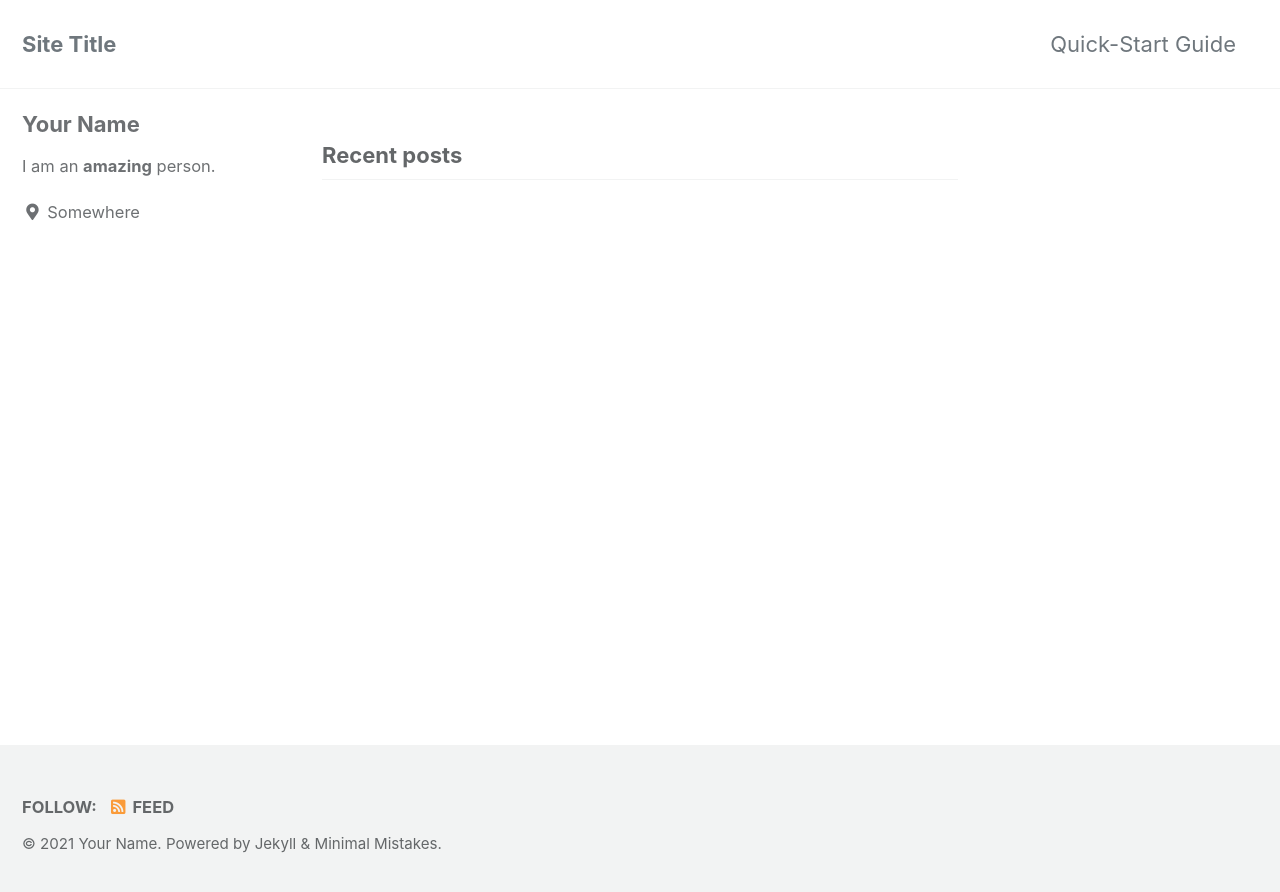
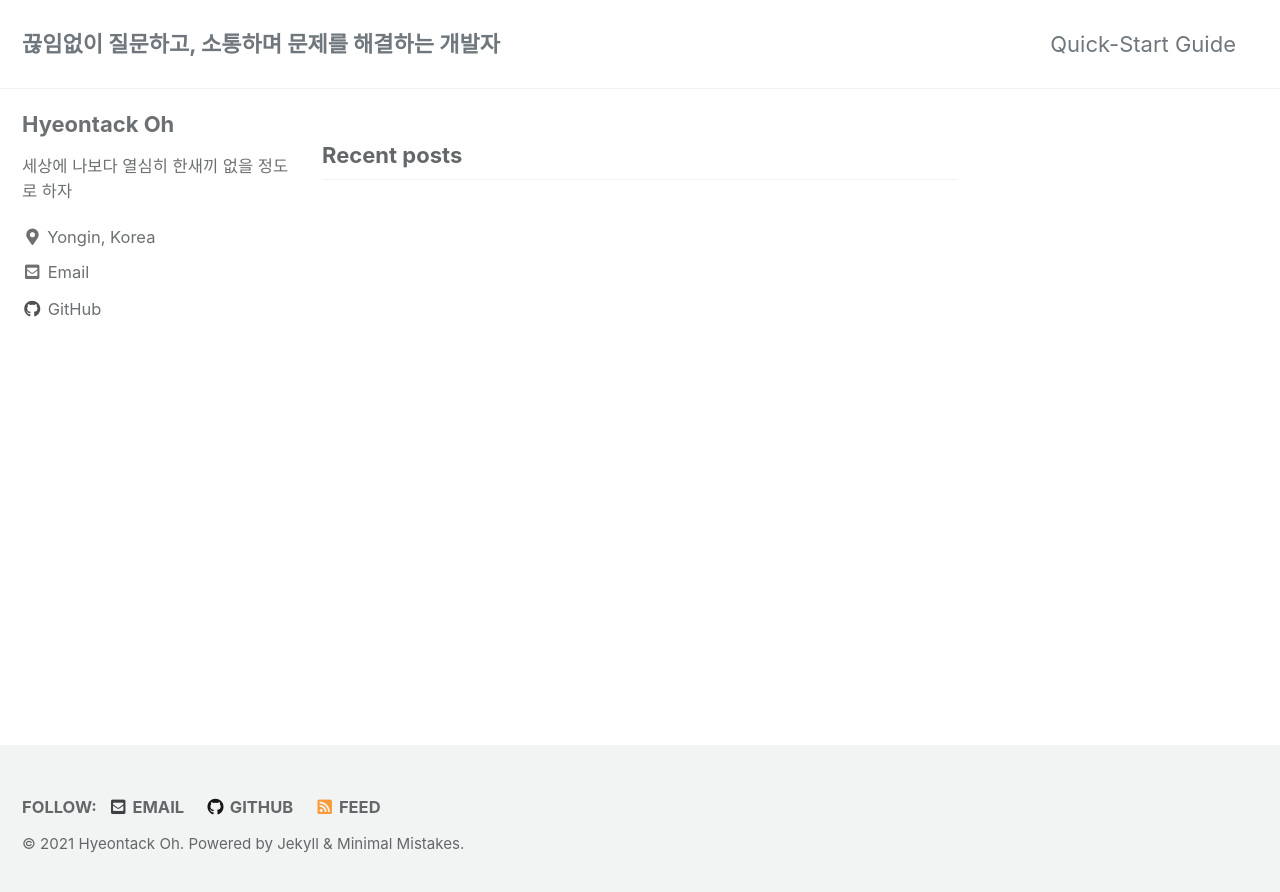
Before and after one commit to hyeontack5/hyeontack5.github.io, a Jekyll site: the page built from index.html, in a window 1280 px wide. Shown: the top 892 px of the page. Built offline with Jekyll 4.4.1, drawn with Linux system fonts in a browser that asks for light colours; cached includes are drawn as plain includes; the list of posts is cut into pages by our own code.

Commit message:
Jekyll 기본세팅

```diff
--- a/_config.yml
+++ b/_config.yml
@@ -12,21 +12,26 @@
 
 # theme                  : "minimal-mistakes-jekyll"
 # remote_theme           : "mmistakes/minimal-mistakes"
-minimal_mistakes_skin    : "default" # "air", "aqua", "contrast", "dark", "dirt", "neon", "mint", "plum", "sunrise"
+minimal_mistakes_skin    : "default" # 블로그 테마를 설정값입니다.
+# "air", "aqua", "contrast", "dark", "dirt", "neon", "mint", "plum", "sunrise"
 
 # Site Settings
-locale                   : "en-US"
-title                    : "Site Title"
+locale                   : "en-US" # 블로그 언어 설정 값입니다. 한국어 -> "ko-KR" 입니다.
+title                    : "🧑🏻‍💻 백엔드 개발자 오현택입니다." # 사이트 탭에 보여지는 제목 설정값입니다.
 title_separator          : "-"
-subtitle                 : # site tagline that appears below site title in masthead
-name                     : "Your Name"
+subtitle                 : # 메인 page 제목 하단의 소제목을 설정값입니다.
+# site tagline that appears below site title in masthead
+name                     : "Hyeontack Oh" # 화면 footer에 표시되는 값입니다.
 description              : "An amazing website."
-url                      : # the base hostname & protocol for your site e.g. "https://mmistakes.github.io"
+url                      : "https://hyeontack5.github.io" # 현재 블로그 URL 입니다.
+# the base hostname & protocol for your site e.g. "https://mmistakes.github.io"
 baseurl                  : # the subpath of your site, e.g. "/blog"
-repository               : # GitHub username/repo-name e.g. "mmistakes/minimal-mistakes"
+repository               : "https://github.com/hyeontack5/hyeontack5.github.io" # Github repo URL 입니다.
+# GitHub username/repo-name e.g. "mmistakes/minimal-mistakes"
 teaser                   : # path of fallback teaser image, e.g. "/assets/images/500x300.png"
 logo                     : # path of logo image to display in the masthead, e.g. "/assets/images/88x88.png"
-masthead_title           : # overrides the website title displayed in the masthead, use " " for no title
+masthead_title           : "끊임없이 질문하고, 소통하며 문제를 해결하는 개발자" # 사이트 메인 page 제목 설정값입니다.
+# overrides the website title displayed in the masthead, use " " for no title
 # breadcrumbs            : false # true, false (default)
 words_per_minute         : 200
 comments:
@@ -101,15 +106,16 @@ analytics:
 
 # Site Author
 author:
-  name             : "Your Name"
-  avatar           : # path of avatar image, e.g. "/assets/images/bio-photo.jpg"
-  bio              : "I am an **amazing** person."
-  location         : "Somewhere"
-  email            :
+  name             : "Hyeontack Oh" # 이름 설정 영역입니다.
+  avatar           : # 프로필 이미지 경로입니다.
+  # path of avatar image, e.g. "/assets/images/bio-photo.jpg"
+  bio              : "세상에 나보다 열심히 한새끼 없을 정도로 하자" # biography의 약칭으로, 자기소개 영역입니다.
+  location         : "Yongin, Korea" # 지역을 나타냅니다.
+  # email            : "sksgusxor@gamil.com" # email 주소 입니다. link에서 설정해줄 수도 있습니다.
   links:
     - label: "Email"
       icon: "fas fa-fw fa-envelope-square"
-      # url: "mailto:your.name@email.com"
+      url: "mailto:sksgusxor@gamil.com"
     - label: "Website"
       icon: "fas fa-fw fa-link"
       # url: "https://your-website.com"
@@ -119,9 +125,9 @@ author:
     - label: "Facebook"
       icon: "fab fa-fw fa-facebook-square"
       # url: "https://facebook.com/"
-    - label: "GitHub"
-      icon: "fab fa-fw fa-github"
-      # url: "https://github.com/"
+    - label: "GitHub" # 표시되는 이름입니다.
+      icon: "fab fa-fw fa-github" # fab fa-fw fa-{SNS NAME}으로 입력합니다.
+      url: "https://github.com/hyeontack5" # URL을 입력란 입니다.
     - label: "Instagram"
       icon: "fab fa-fw fa-instagram"
       # url: "https://instagram.com/"
@@ -129,6 +135,9 @@ author:
 # Site Footer
 footer:
   links:
+    - label: "Email"
+      icon: "fas fa-fw fa-envelope-square"
+      url: "mailto:sksgusxor@gamil.com"
     - label: "Twitter"
       icon: "fab fa-fw fa-twitter-square"
       # url:
@@ -137,7 +146,7 @@ footer:
       # url:
     - label: "GitHub"
       icon: "fab fa-fw fa-github"
-      # url:
+      url: "https://github.com/hyeontack5" # URL을 입력란 입니다.
     - label: "GitLab"
       icon: "fab fa-fw fa-gitlab"
       # url:
```
